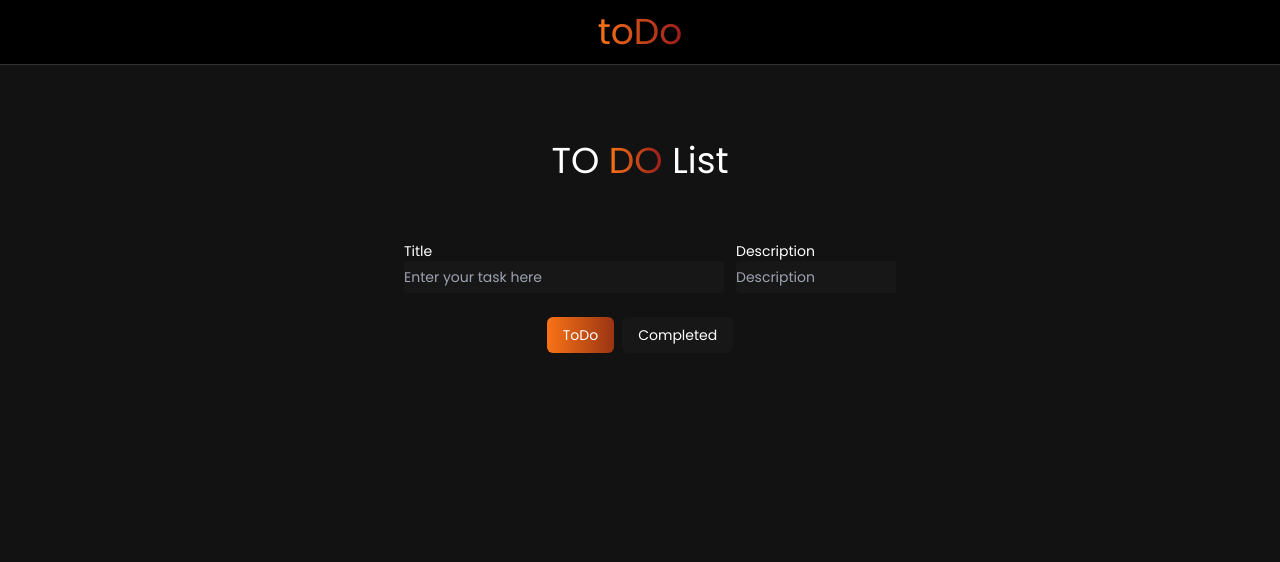
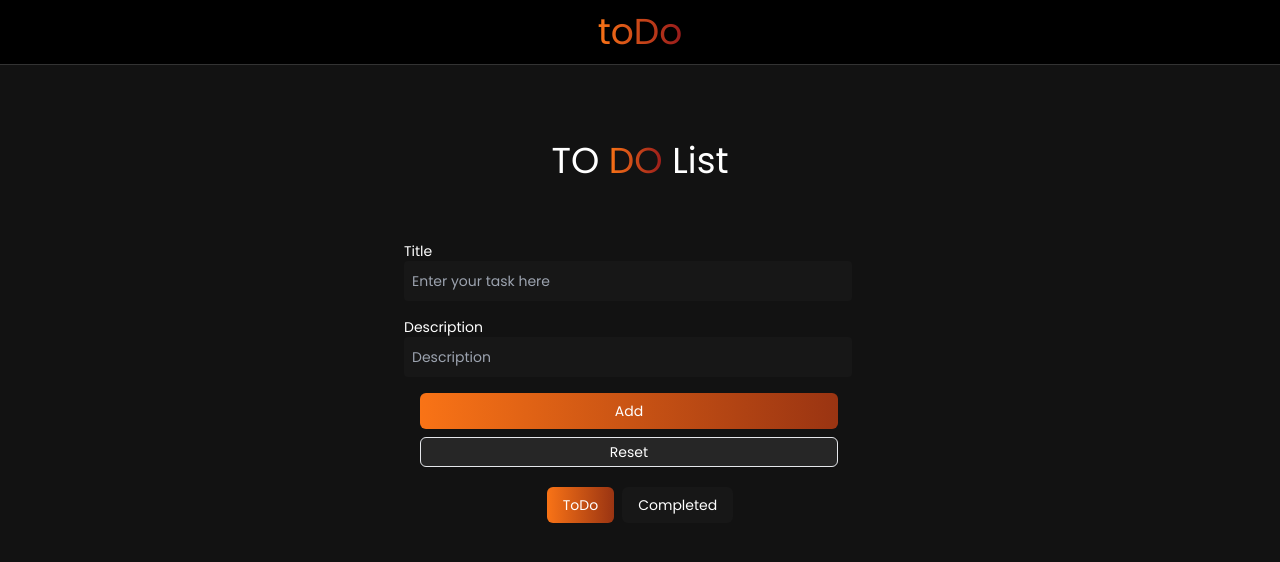
Before and after one commit to BHuvaneshvar933/toDo, a React (Vite) app: page / in a window 1280 px wide. Shown: the top 562 px of the page. Built offline with nearby package versions, Linux system fonts and the light colour scheme.

Commit message:
Update Input.jsx

```diff
--- a/src/components/Input.jsx
+++ b/src/components/Input.jsx
@@ -1,7 +1,6 @@
 import React, { useState } from "react";
 
-const Input = () => {
-  const [allTodos, setAllTodos] = useState([]);
+const Input = ({ setAllTodos }) => {
   const [newTitle, setNewTitle] = useState("");
   const [newDesc, setNewDesc] = useState("");
 
@@ -16,7 +15,11 @@ const Input = () => {
       desc: newDesc,
     };
 
-    const updatedToDoArr = [...allTodos, newToDoItem];
+    // Get current todos from localStorage
+    const currentTodos = JSON.parse(localStorage.getItem("todolist")) || [];
+    const updatedToDoArr = [...currentTodos, newToDoItem];
+
+    // Update the state in parent
     setAllTodos(updatedToDoArr);
     localStorage.setItem("todolist", JSON.stringify(updatedToDoArr));
 
@@ -26,51 +29,51 @@ const Input = () => {
   };
 
   return (
-    <div className="flex flex-row items-center p-5 mt-10 max-lg:items-center max-lg:w-full max-lg:ml-14 max-sm:-ml-0  w-full">
+    <div className="flex flex-col items-center p-5 mt-10 w-full">
       <form
-        className="flex flex-row max-sm:flex-col max-lg:items-center max-lg:w-full"
+        className="flex flex-col w-full space-y-4"
         onSubmit={(e) => {
           e.preventDefault();
           handleAddToDo();
         }}
       >
         <div className="flex flex-col">
-          <label>Title</label>
+          <label htmlFor="titleInput" className="text-sm">Title</label>
           <input
+            id="titleInput" // Link this with the label
             type="text"
             value={newTitle}
             onChange={(e) => setNewTitle(e.target.value)}
-            className="w-80 max-sm:w-80 max-lg:w-64 max-lg:text-xs rounded bg-neutral-900 text-sm h-8"
+            className="w-full max-w-md p-2 rounded bg-neutral-900 text-sm h-10"
             placeholder="Enter your task here"
           />
         </div>
-        <div className="flex flex-col ml-3">
-          <label className="max-sm:-ml-1">Description</label>
+        <div className="flex flex-col">
+          <label htmlFor="descInput" className="text-sm">Description</label>
           <input
+            id="descInput" // Link this with the label
             type="text"
             value={newDesc}
             onChange={(e) => setNewDesc(e.target.value)}
-            className="w-80 max-sm:w-80 max-lg:w-64 max-lg:mr-2 max-lg:text-xs rounded bg-neutral-900 text-sm h-8 max-sm:-ml-1"
+            className="w-full max-w-md p-2 rounded bg-neutral-900 text-sm h-10"
             placeholder="Description"
           />
         </div>
-        <div className="max-lg:flex max-lg:flex-row space-x-4 flex">
-          <div className="input-item mt-5 ml-16 max-lg:ml-0 max-lg:flex max-lg:flex-row">
-            <button
-              type="submit"
-              className="text-center bg-gradient-to-r from-orange-500 to-orange-800 py-2 px-4 rounded-md"
-            >
-              Add
-            </button>
-          </div>
-
+        <div className="flex flex-col space-y-2 ml-4">
+          <button
+            type="submit"
+            className="bg-gradient-to-r from-orange-500 to-orange-800 py-2 w-11/12 rounded-md text-white"
+          >
+            Add
+          </button>
           <button
             type="button"
             onClick={() => {
               setNewTitle("");
               setNewDesc("");
+              document.getElementById("titleInput").focus(); // Focus on title input after reset
             }}
-            className="mt-5 py-1 px-2 border rounded-md ml-2 max-lg:ml-0"
+            className="py-1 px-1 border rounded-md bg-neutral-800 w-11/12 text-white"
           >
             Reset
           </button>
```
